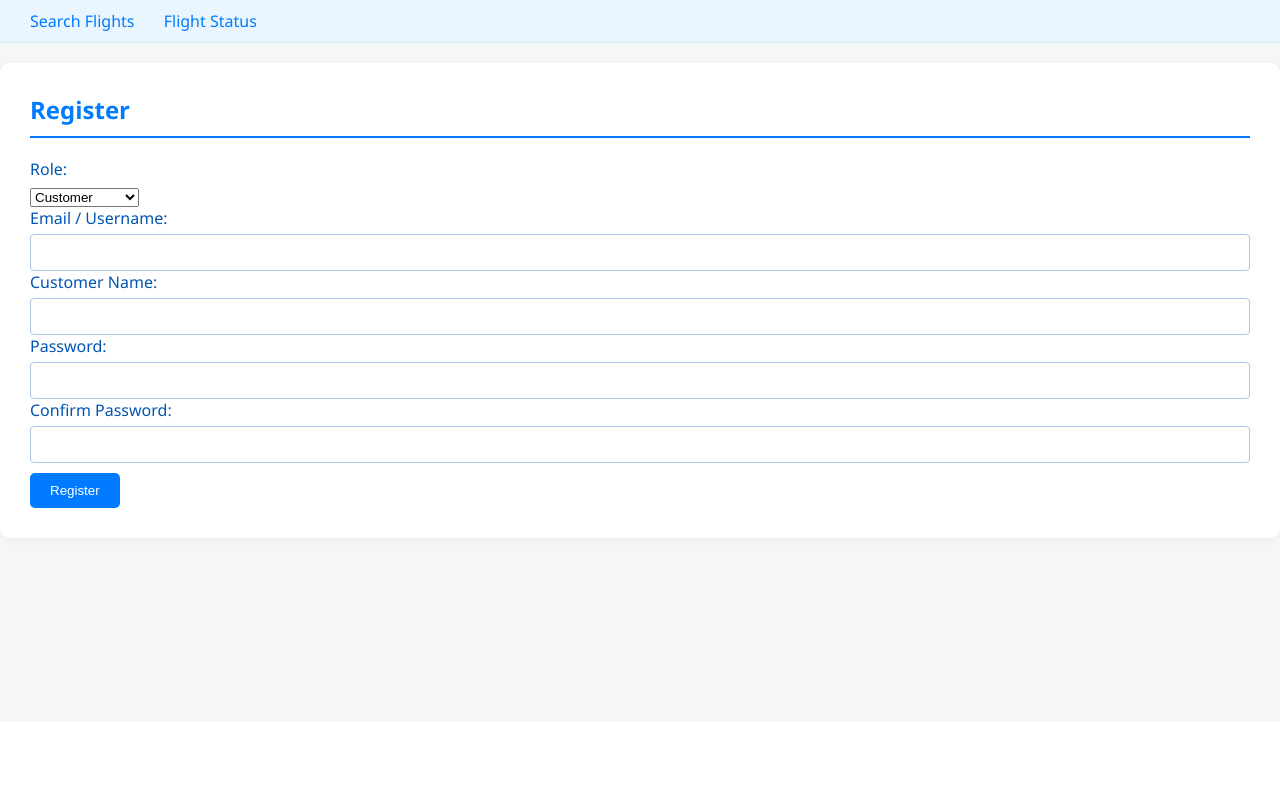
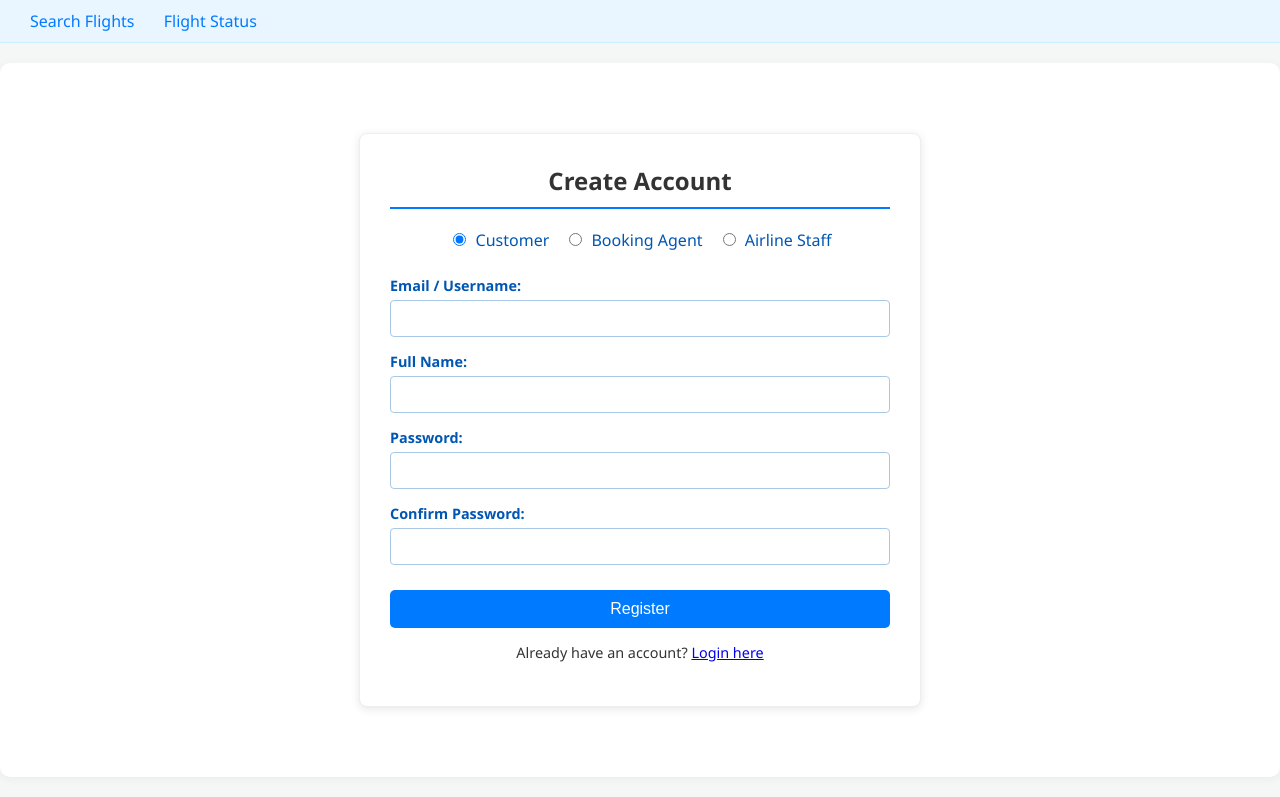
Before and after one commit to LAURAlele7/airBookingSystem, a Flask app: page /register in a window 1280 px wide. Shown: the part 78-875 px from the top of the page. Before the commit the page ends 623 px from the top, so only its background shows below. Run offline with Flask 3, Linux system fonts and the light colour scheme; data comes from the database, SQL or seed files in the repository.

Commit message:
Update login and registet

```diff
--- a/handlers/auth_handlers.py
+++ b/handlers/auth_handlers.py
@@ -1,16 +1,15 @@
 from flask import Blueprint, render_template, request, redirect, url_for, flash, session
 from werkzeug.security import generate_password_hash, check_password_hash
 
-from .utils import query_one, execute_sql
+from .utils import query_one, execute_sql, query_all
 
 auth_bp = Blueprint("auth", __name__)
 
 @auth_bp.route("/register", methods=["GET", "POST"])
 def register():
-    """
-    注册：可以选择 customer / agent / staff
-    密码后端校验，两次一致才写入数据库（使用 hash）
-    """
+    # Fetch airlines for the dropdown
+    airlines = query_all("SELECT name FROM airline")
+
     if request.method == "POST":
         role = request.form.get("role")  # 'customer' / 'agent' / 'staff'
         email_or_username = request.form.get("email_or_username", "").strip()
@@ -18,29 +17,27 @@
         confirm = request.form.get("confirm_password", "")
 
         if not role or not email_or_username or not password:
-            flash("All fields are required.")
-            return render_template("register.html")
+            flash("All fields are required.", "error")
+            return render_template("register.html", airlines=airlines)
 
         if password != confirm:
-            flash("Passwords do not match.")
-            return render_template("register.html")
+            flash("Passwords do not match.", "error")
+            return render_template("register.html", airlines=airlines)
         password_hash = generate_password_hash(password, method="pbkdf2:sha256:200000")
 
         try:
             if role == "customer":
-                # 最简单版本：只收 email + password + name，其他信息先写死 / 或后续 profile 页面补充
+                # ...existing code...
                 name = request.form.get("name", "").strip()
                 if not name:
-                    flash("Name is required for customer.")
-                    return render_template("register.html")
+                    flash("Name is required for customer.", "error")
+                    return render_template("register.html", airlines=airlines)
 
-                # 检查是否已存在
                 existing = query_one("SELECT * FROM customer WHERE email=%s", (email_or_username,))
                 if existing:
-                    flash("Customer already exists.")
-                    return render_template("register.html")
+                    flash("Customer already exists.", "error")
+                    return render_template("register.html", airlines=airlines)
 
-                # 这里为了满足 schema，填一些 demo 数据；正式项目应让用户完整填
                 execute_sql(
                     """
                     INSERT INTO customer
@@ -52,10 +49,11 @@
                 )
 
             elif role == "agent":
+                # ...existing code...
                 existing = query_one("SELECT * FROM booking_agent WHERE email=%s", (email_or_username,))
                 if existing:
-                    flash("Booking agent already exists.")
-                    return render_template("register.html")
+                    flash("Booking agent already exists.", "error")
+                    return render_template("register.html", airlines=airlines)
 
                 execute_sql(
                     "INSERT INTO booking_agent (email, password) VALUES (%s, %s)",
@@ -63,22 +61,25 @@
                 )
 
             elif role == "staff":
-                # staff 用 username
                 first_name = request.form.get("first_name", "").strip()
                 last_name = request.form.get("last_name", "").strip()
                 airline_name = request.form.get("airline_name", "").strip()
 
-                perm_admin = request.form.get("perm_admin")       # value "on" if checked
-                perm_operator = request.form.get("perm_operator") # value "on" if checked
+                # Single permission choice
+                permission_type = request.form.get("permission_type") # 'Admin' or 'Operator'
 
                 if not first_name or not last_name or not airline_name:
-                    flash("Staff requires first name, last name and airline.")
-                    return render_template("register.html")
+                    flash("Staff requires first name, last name and airline.", "error")
+                    return render_template("register.html", airlines=airlines)
+
+                if not permission_type:
+                    flash("Please select a permission role (Admin or Operator).", "error")
+                    return render_template("register.html", airlines=airlines)
 
                 existing = query_one("SELECT * FROM staff WHERE username=%s", (email_or_username,))
                 if existing:
-                    flash("Staff already exists.")
-                    return render_template("register.html")
+                    flash("Staff already exists.", "error")
+                    return render_template("register.html", airlines=airlines)
 
                 execute_sql(
                     """
@@ -89,23 +90,20 @@
                     (email_or_username, password_hash, first_name, last_name, airline_name),
                 )
 
-                if perm_admin:
-                    execute_sql("INSERT INTO permission (username, permission_type) VALUES (%s, 'Admin')", (email_or_username,))
+                # Insert single permission
+                execute_sql("INSERT INTO permission (username, permission_type) VALUES (%s, %s)", (email_or_username, permission_type))
+            else:
+                flash("Invalid role.", "error")
+                return render_template("register.html", airlines=airlines)
 
-                if perm_operator:
-                    execute_sql("INSERT INTO permission (username, permission_type) VALUES (%s, 'Operator')", (email_or_username,))
-            else:
-                flash("Invalid role.")
-                return render_template("register.html")
-
-            flash("Register success, please login.")
+            flash("Register success, please login.", "success")
             return redirect(url_for("auth.login"))
 
         except Exception as e:
-            flash(f"Error during registration: {e}")
-            return render_template("register.html")
+            flash(f"Error during registration: {e}", "error")
+            return render_template("register.html", airlines=airlines)
 
-    return render_template("register.html")
+    return render_template("register.html", airlines=airlines)
 
 
 @auth_bp.route("/login", methods=["GET", "POST"])
@@ -147,7 +145,7 @@
 
                     session["airline_name"] = user["airline_name"]
             else:
-                flash("Invalid role.")
+                flash("Invalid role.", "error")
                 return render_template("login.html")
 
             if not user:
@@ -159,7 +157,7 @@
             #     flash("Invalid password.")
             #     return render_template("login.html")
             if not check_password_hash(user["password"], password):
-                flash("Invalid password.")
+                flash("Invalid password.", "error")
                 return render_template("login.html")
 
             session.clear()
@@ -181,7 +179,7 @@
                 return redirect(url_for("staff.dashboard"))
 
         except Exception as e:
-            flash(f"Login error: {e}")
+            flash(f"Login error: {e}", "error")
             return render_template("login.html")
 
     return render_template("login.html")
--- a/templates/register.html
+++ b/templates/register.html
@@ -1,62 +1,116 @@
 {% extends "base.html" %}
+{% block title %}Register{% endblock %}
+
+{% block head_extra %}
+<style>
+    .auth-card {
+        max-width: 500px;
+        margin: 40px auto;
+        padding: 30px;
+        background: #fff;
+        border-radius: 8px;
+        box-shadow: 0 2px 10px rgba(0,0,0,0.1);
+        border: 1px solid #eee;
+    }
+    .auth-card h2 { text-align: center; margin-bottom: 20px; color: #333; }
+
+    .role-group { display: flex; gap: 15px; justify-content: center; margin-bottom: 20px; }
+    .role-option { cursor: pointer; }
+    .role-option input { margin-right: 5px; }
+
+    .form-group { margin-bottom: 15px; }
+    .form-group label { display: block; margin-bottom: 5px; font-weight: bold; font-size: 0.9em; }
+    .form-control { width: 100%; padding: 10px; border: 1px solid #ccc; border-radius: 4px; box-sizing: border-box; }
+
+    .btn-submit { width: 100%; padding: 12px; background: #28a745; color: white; border: none; border-radius: 4px; font-size: 1em; cursor: pointer; }
+    .btn-submit:hover { background: #218838; }
+
+    .perm-group { display: flex; gap: 20px; margin-top: 5px; }
+</style>
+{% endblock %}
+
 {% block content %}
-<h2>Register</h2>
-<form method="post">
-    <label>Role:</label>
-    <select name="role" id="role-select" onchange="onRoleChange()">
-        <option value="customer">Customer</option>
-        <option value="agent">Booking Agent</option>
-        <option value="staff">Airline Staff</option>
-    </select><br>
+<div class="auth-card">
+    <h2>Create Account</h2>
+    <form method="post">
+        <!-- Role Selection (Radio Buttons) -->
+        <div class="role-group">
+            <label class="role-option">
+                <input type="radio" name="role" value="customer" checked onchange="onRoleChange()"> Customer
+            </label>
+            <label class="role-option">
+                <input type="radio" name="role" value="agent" onchange="onRoleChange()"> Booking Agent
+            </label>
+            <label class="role-option">
+                <input type="radio" name="role" value="staff" onchange="onRoleChange()"> Airline Staff
+            </label>
+        </div>
 
-    <label>Email / Username:</label>
-    <input type="text" name="email_or_username" required><br>
+        <div class="form-group">
+            <label>Email / Username:</label>
+            <input type="text" name="email_or_username" class="form-control" required>
+        </div>
 
-    <div id="customer-extra">
-        <label>Customer Name:</label>
-        <input type="text" name="name"><br>
-    </div>
+        <!-- Customer Fields -->
+        <div id="customer-extra">
+            <div class="form-group">
+                <label>Full Name:</label>
+                <input type="text" name="name" class="form-control">
+            </div>
+        </div>
 
-    <div id="staff-extra" style="display:none;">
-        <label>First Name:</label>
-        <input type="text" name="first_name"><br>
-        <label>Last Name:</label>
-        <input type="text" name="last_name"><br>
-        <label>Airline Name:</label>
-        <input type="text" name="airline_name"><br>
+        <!-- Staff Fields -->
+        <div id="staff-extra" style="display:none;">
+            <div class="form-group">
+                <label>First Name:</label>
+                <input type="text" name="first_name" class="form-control">
+            </div>
+            <div class="form-group">
+                <label>Last Name:</label>
+                <input type="text" name="last_name" class="form-control">
+            </div>
+            <div class="form-group">
+                <label>Airline:</label>
+                <select name="airline_name" class="form-control">
+                    <option value="">-- Select Airline --</option>
+                    {% for a in airlines %}
+                    <option value="{{ a.name }}">{{ a.name }}</option>
+                    {% endfor %}
+                </select>
+            </div>
 
-        <!-- Moved Permissions INSIDE the staff-extra block for better layout -->
-        <div id="staff-permissions" style="margin-top: 10px; padding: 10px; background: #f8f9fa; border: 1px solid #ddd;">
-            <label style="font-weight: bold;">Select Permissions:</label><br>
+            <div class="form-group" style="background: #f8f9fa; padding: 10px; border-radius: 4px;">
+                <label>Permission Role (Choose One):</label>
+                <div class="perm-group">
+                    <label><input type="radio" name="permission_type" value="Admin"> Admin</label>
+                    <label><input type="radio" name="permission_type" value="Operator"> Operator</label>
+                </div>
+            </div>
+        </div>
 
-            <input type="checkbox" id="perm_admin" name="perm_admin">
-            <label for="perm_admin">Admin (Add flights, planes, agents)</label><br>
+        <div class="form-group">
+            <label>Password:</label>
+            <input type="password" name="password" class="form-control" required>
+        </div>
+        <div class="form-group">
+            <label>Confirm Password:</label>
+            <input type="password" name="confirm_password" class="form-control" required>
+        </div>
 
-            <input type="checkbox" id="perm_operator" name="perm_operator">
-            <label for="perm_operator">Operator (Update flight status)</label>
-        </div>
-    </div>
-
-    <label>Password:</label>
-    <input type="password" name="password" required><br>
-    <label>Confirm Password:</label>
-    <input type="password" name="confirm_password" required><br>
-
-    <button type="submit">Register</button>
-</form>
+        <button type="submit" class="btn-submit">Register</button>
+        <p style="text-align: center; margin-top: 15px; font-size: 0.9em;">
+            Already have an account? <a href="{{ url_for('auth.login') }}">Login here</a>
+        </p>
+    </form>
+</div>
 
 <script>
 function onRoleChange() {
-    var role = document.getElementById("role-select").value;
+    var role = document.querySelector('input[name="role"]:checked').value;
 
-    // Toggle Customer Fields
     document.getElementById("customer-extra").style.display = (role === "customer") ? "block" : "none";
-
-    // Toggle Staff Fields (Includes the permissions box now)
     document.getElementById("staff-extra").style.display = (role === "staff") ? "block" : "none";
 }
-
-// Run once on load to ensure correct state if page refreshes
 document.addEventListener('DOMContentLoaded', onRoleChange);
 </script>
 {% endblock %}
```
Also changed, not shown: templates/login.html (+55 -14 lines).
